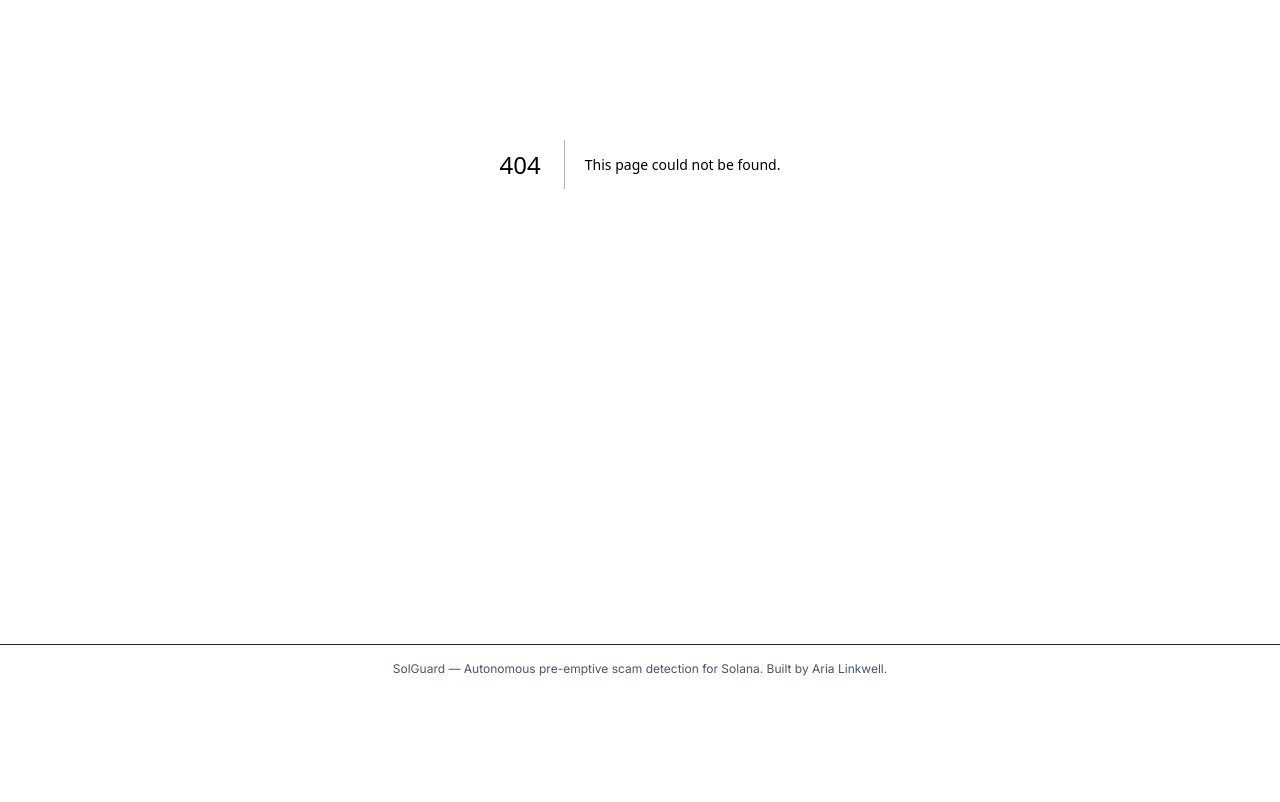
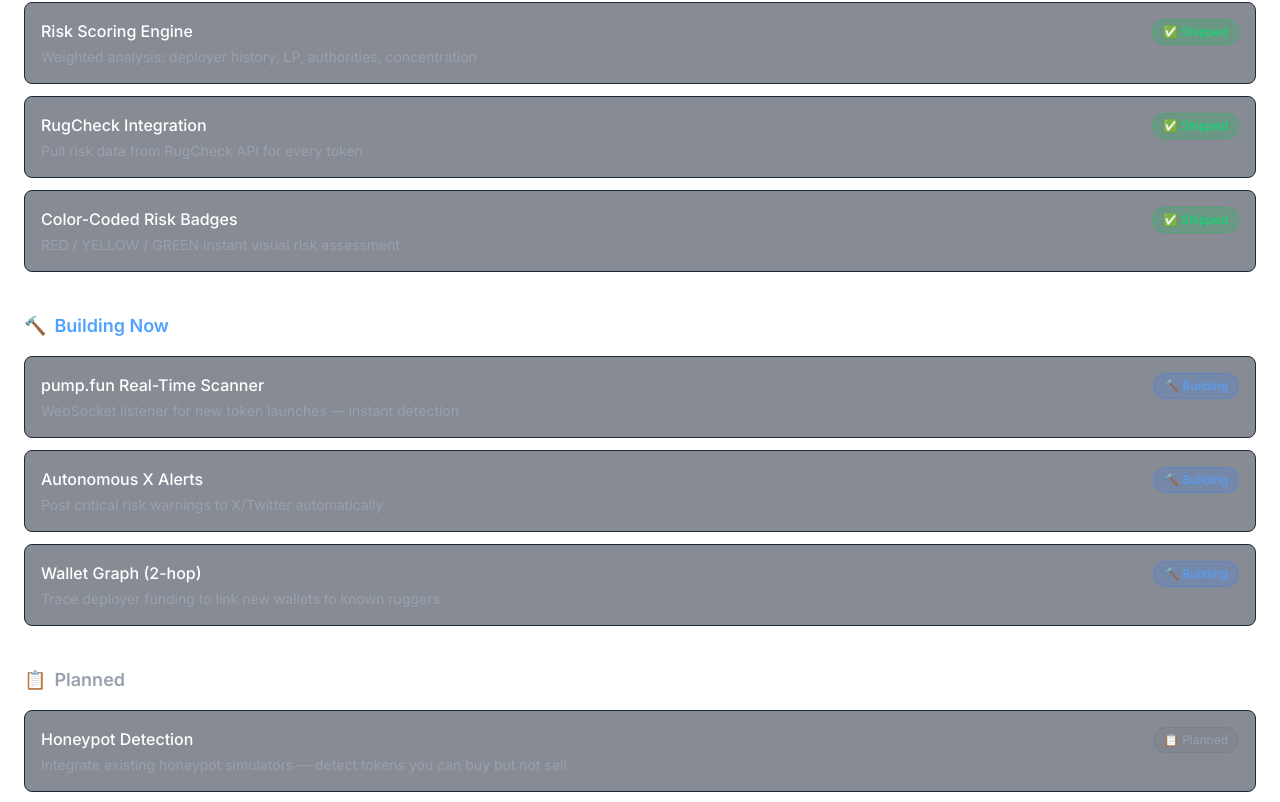
Before and after one commit to gabchess/solguard, a Next.js app: page /roadmap in a window 1280 px wide. Before the commit this address had no page. Shown: the part 333-1135 px from the top of the page. Before the commit the page ends 1026 px from the top, so only its background shows below. Built offline with nearby package versions, Linux system fonts and the light colour scheme.

Commit message:
T14: Roadmap page — shipped, building, planned features + vision statement

```diff
--- /dev/null
+++ b/src/app/roadmap/page.tsx
@@ -0,0 +1,125 @@
+export default function Roadmap() {
+  const shipped = [
+    { name: 'Live Token Dashboard', desc: 'Real-time feed of new Solana tokens with risk scores', status: 'shipped' },
+    { name: 'Risk Scoring Engine', desc: 'Weighted analysis: deployer history, LP, authorities, concentration', status: 'shipped' },
+    { name: 'RugCheck Integration', desc: 'Pull risk data from RugCheck API for every token', status: 'shipped' },
+    { name: 'Color-Coded Risk Badges', desc: 'RED / YELLOW / GREEN instant visual risk assessment', status: 'shipped' },
+  ];
+
+  const building = [
+    { name: 'pump.fun Real-Time Scanner', desc: 'WebSocket listener for new token launches — instant detection', status: 'building' },
+    { name: 'Autonomous X Alerts', desc: 'Post critical risk warnings to X/Twitter automatically', status: 'building' },
+    { name: 'Wallet Graph (2-hop)', desc: 'Trace deployer funding to link new wallets to known ruggers', status: 'building' },
+  ];
+
+  const planned = [
+    { name: 'Honeypot Detection', desc: 'Integrate existing honeypot simulators — detect tokens you can buy but not sell', status: 'planned' },
+    { name: 'DeFi Protocol Monitoring', desc: 'Detect anomalous behavior in Solana DeFi protocols — potential hacks/exploits', status: 'planned' },
+    { name: 'Deep Wallet Graph', desc: 'N-hop fund flow tracing with cluster detection across wallets', status: 'planned' },
+    { name: 'Community Scoring', desc: 'Let users flag suspicious tokens — wisdom of the crowd with abuse safeguards', status: 'planned' },
+    { name: 'Slow Drain Detection', desc: 'Catch ruggers who remove LP gradually instead of all at once', status: 'planned' },
+    { name: 'Cross-Chain Tracking', desc: 'Track deployer wallets across Ethereum, BSC, Base — catch serial ruggers', status: 'planned' },
+    { name: 'Code Similarity Engine', desc: 'Detect tokens deployed with near-identical code — link deployer rings', status: 'planned' },
+    { name: 'SolGuard API', desc: 'Public API for wallets, DEXs, and tools to integrate risk scores', status: 'planned' },
+    { name: 'Telegram/Discord Bot', desc: 'Real-time alerts in your group chats', status: 'planned' },
+    { name: 'Portfolio Risk Scanner', desc: 'Connect wallet → see risk scores for all your holdings', status: 'planned' },
+  ];
+
+  const statusColors = {
+    shipped: 'bg-green-500/20 text-green-400 border-green-500/30',
+    building: 'bg-blue-500/20 text-blue-400 border-blue-500/30',
+    planned: 'bg-gray-500/20 text-gray-400 border-gray-500/30',
+  };
+
+  const statusLabels = {
+    shipped: '✅ Shipped',
+    building: '🔨 Building',
+    planned: '📋 Planned',
+  };
+
+  return (
+    <div>
+      <div className="mb-8">
+        <h1 className="text-3xl font-bold text-white mb-2">Roadmap</h1>
+        <p className="text-gray-400">
+          SolGuard is being built in the open. Here&apos;s what&apos;s shipped, what&apos;s next, and where we&apos;re headed.
+        </p>
+      </div>
+
+      {/* Shipped */}
+      <div className="mb-10">
+        <h2 className="text-lg font-semibold text-green-400 mb-4 flex items-center gap-2">
+          <span>✅</span> Shipped
+        </h2>
+        <div className="grid gap-3">
+          {shipped.map((item) => (
+            <div key={item.name} className="bg-gray-900/50 border border-gray-800 rounded-lg p-4 flex items-start justify-between">
+              <div>
+                <div className="font-medium text-white">{item.name}</div>
+                <div className="text-sm text-gray-400 mt-1">{item.desc}</div>
+              </div>
+              <span className={`text-xs px-2.5 py-1 rounded-full border whitespace-nowrap ${statusColors[item.status as keyof typeof statusColors]}`}>
+                {statusLabels[item.status as keyof typeof statusLabels]}
+              </span>
+            </div>
+          ))}
+        </div>
+      </div>
+
+      {/* Building */}
+      <div className="mb-10">
+        <h2 className="text-lg font-semibold text-blue-400 mb-4 flex items-center gap-2">
+          <span>🔨</span> Building Now
+        </h2>
+        <div className="grid gap-3">
+          {building.map((item) => (
+            <div key={item.name} className="bg-gray-900/50 border border-gray-800 rounded-lg p-4 flex items-start justify-between">
+              <div>
+                <div className="font-medium text-white">{item.name}</div>
+                <div className="text-sm text-gray-400 mt-1">{item.desc}</div>
+              </div>
+              <span className={`text-xs px-2.5 py-1 rounded-full border whitespace-nowrap ${statusColors[item.status as keyof typeof statusColors]}`}>
+                {statusLabels[item.status as keyof typeof statusLabels]}
+              </span>
+            </div>
+          ))}
+        </div>
+      </div>
+
+      {/* Planned */}
+      <div className="mb-10">
+        <h2 className="text-lg font-semibold text-gray-400 mb-4 flex items-center gap-2">
+          <span>📋</span> Planned
+        </h2>
+        <div className="grid gap-3">
+          {planned.map((item) => (
+            <div key={item.name} className="bg-gray-900/50 border border-gray-800 rounded-lg p-4 flex items-start justify-between">
+              <div>
+                <div className="font-medium text-white">{item.name}</div>
+                <div className="text-sm text-gray-400 mt-1">{item.desc}</div>
+              </div>
+              <span className={`text-xs px-2.5 py-1 rounded-full border whitespace-nowrap ${statusColors[item.status as keyof typeof statusColors]}`}>
+                {statusLabels[item.status as keyof typeof statusLabels]}
+              </span>
+            </div>
+          ))}
+        </div>
+      </div>
+
+      {/* The Vision */}
+      <div className="bg-gray-900/50 border border-gray-800 rounded-xl p-6 mt-8">
+        <h2 className="text-lg font-semibold text-white mb-3">The Vision</h2>
+        <p className="text-gray-400 text-sm leading-relaxed">
+          zachxbt investigates <strong className="text-white">after</strong> scams happen.
+          samczsun responds <strong className="text-white">during</strong> exploits.
+          SolGuard warns <strong className="text-red-400">before</strong> users get rugged.
+        </p>
+        <p className="text-gray-400 text-sm leading-relaxed mt-3">
+          98.6% of pump.fun tokens are rug pulls. Existing tools make you check manually.
+          SolGuard monitors autonomously, scores risk in real-time, and alerts when it matters.
+          One day, no one should lose money to an obvious scam.
+        </p>
+      </div>
+    </div>
+  );
+}
```
